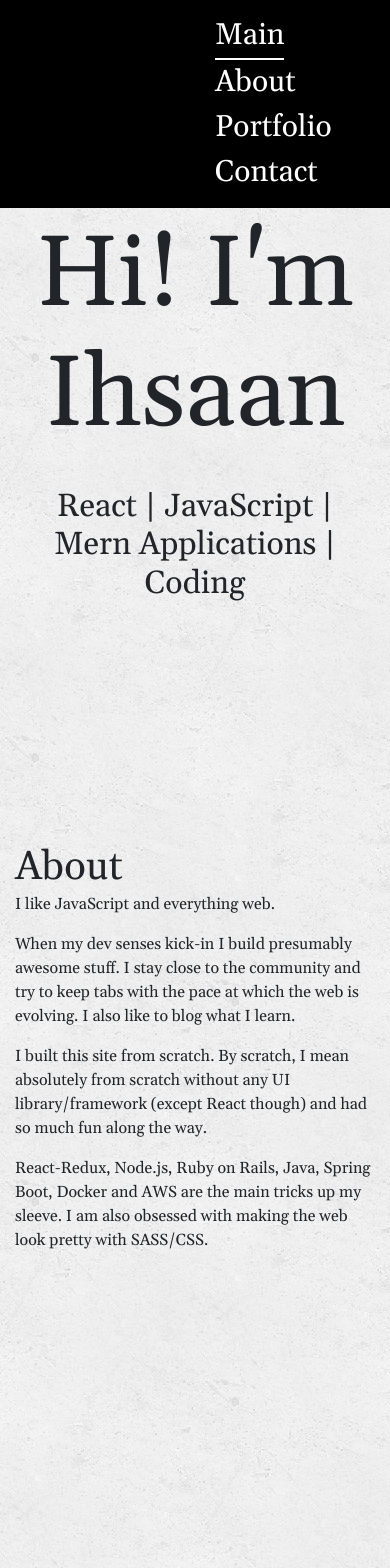
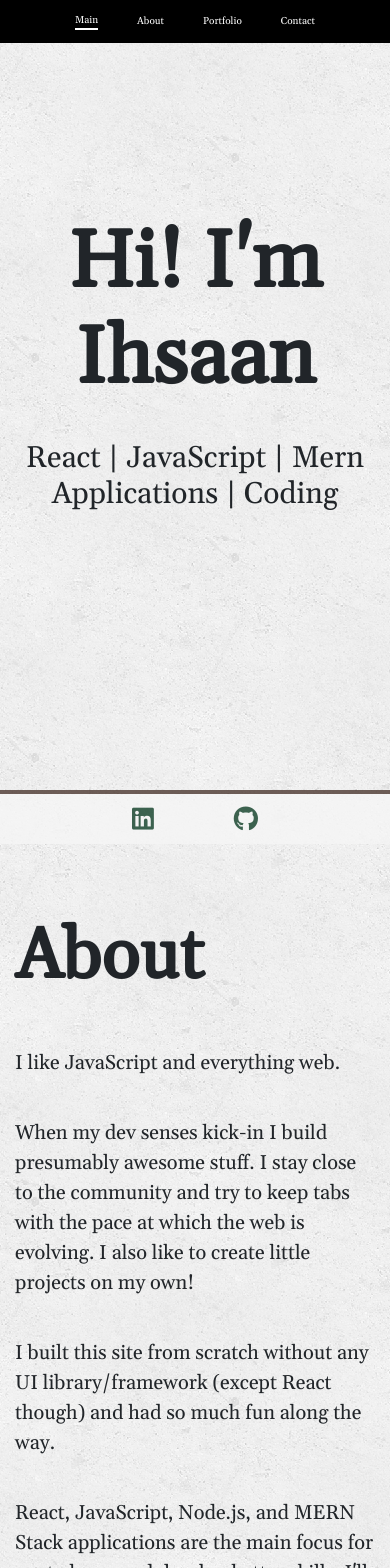
Before and after one commit to Ihsaan-Ahmad/My-Portfolio, a React (Create React App) app: page / in a window 390 px wide. Shown: the top 1568 px of the page. Built offline with nearby package versions, Linux system fonts and the light colour scheme.

Commit message:
I have made the site responsive and added in new information to components about the topic for this project.

```diff
--- a/public/index.html
+++ b/public/index.html
@@ -34,6 +34,10 @@
       integrity="sha384-Vkoo8x4CGsO3+Hhxv8T/Q5PaXtkKtu6ug5TOeNV6gBiFeWPGFN9MuhOf23Q9Ifjh"
       crossorigin="anonymous"
     />
+    <script
+      src="https://kit.fontawesome.com/754401920e.js"
+      crossorigin="anonymous"
+    ></script>
     <title>React App</title>
   </head>
   <body>
--- a/src/App.css
+++ b/src/App.css
@@ -47,10 +47,14 @@ html {
 .about-section h1 {
   margin: 0;
   font-family: "Gelasio", serif;
+  line-height: 10vh;
+  font-weight: bold;
+  font-size: 70px;
 }
 
 .about-section p {
   font-family: "Gelasio", serif;
+  font-size: 20px;
 }
 
 .portfolio-section {
@@ -63,8 +67,35 @@ html {
   background-image: url("./components/images/concrete_seamless.png");
 }
 
+.contact-section span {
+  padding-right: 2em;
+  padding-left: 2em;
+}
+
+footer {
+  clear: both;
+  font-size: 20px;
+  color: #ffffff;
+  color: rgb(15, 63, 39);
+  background-color: whitesmoke;
+  border-top: 4px solid rgb(75, 56, 48);
+  margin-top: 115px;
+  text-align: center;
+  padding: 10px;
+  position: fixed;
+  left: 0;
+  bottom: 0;
+  width: 100%;
+  text-align: center;
+  opacity: 0.8;
+}
+
 /* mouse over link */
 a:hover {
+  color: gray !important;
+}
+
+i:hover {
   color: gray !important;
 }
 
@@ -72,3 +103,28 @@ a:hover {
 a:active {
   color: black !important;
 }
+
+i:active {
+  color: black !important;
+}
+
+@media only screen and (max-width: 426px) {
+  .navbar {
+    font-size: 10px;
+  }
+
+  .main-section h1 {
+    font-size: 80px;
+    font-weight: bold;
+  }
+
+  .main-section h2 {
+    font-size: 30px;
+  }
+}
+
+@media only screen and (min-width: 600px) {
+  .navbar {
+    font-size: 20px;
+  }
+}
--- a/src/components/Navbar.js
+++ b/src/components/Navbar.js
@@ -1,6 +1,5 @@
 import React, { Component } from "react";
 import { Link } from "react-scroll";
-import { Container } from "react-bootstrap";
 
 class Navbar extends Component {
   state = {};
--- a/src/sections/About.js
+++ b/src/sections/About.js
@@ -7,22 +7,30 @@ class About extends Component {
     return (
       <div className="about-section" id="about">
         <Container>
+          <br></br>
+          <br></br>
+          <br></br>
           <h1>About</h1>
+          <br></br>
+          <br></br>
           <p>I like JavaScript and everything web.</p>
+          <br></br>
           <p>
             When my dev senses kick-in I build presumably awesome stuff. I stay
             close to the community and try to keep tabs with the pace at which
-            the web is evolving. I also like to blog what I learn.
+            the web is evolving. I also like to create little projects on my
+            own!
           </p>
+          <br></br>
           <p>
-            I built this site from scratch. By scratch, I mean absolutely from
-            scratch without any UI library/framework (except React though) and
-            had so much fun along the way.
+            I built this site from scratch without any UI library/framework
+            (except React though) and had so much fun along the way.
           </p>
+          <br></br>
           <p>
-            React-Redux, Node.js, Ruby on Rails, Java, Spring Boot, Docker and
-            AWS are the main tricks up my sleeve. I am also obsessed with making
-            the web look pretty with SASS/CSS.
+            React, JavaScript, Node.js, and MERN Stack applications are the main
+            focus for me to learn and develop better skills. I'll admit,
+            sometimes I do get sucked into making the web look pretty with CSS.
           </p>
         </Container>
       </div>
--- a/src/sections/Contact.js
+++ b/src/sections/Contact.js
@@ -1,9 +1,20 @@
 import React, { Component } from "react";
+import { Container } from "react-bootstrap";
 
 class Contact extends Component {
   state = {};
   render() {
-    return <div className="contact-section" id="contact" />;
+    return (
+      <div className="contact-section" id="contact">
+        <Container>
+          <footer>
+            <i class="fab fa-linkedin fa-lg"></i>
+            <span></span>
+            <i class="fab fa-github fa-lg"></i>
+          </footer>
+        </Container>
+      </div>
+    );
   }
 }
 
```
